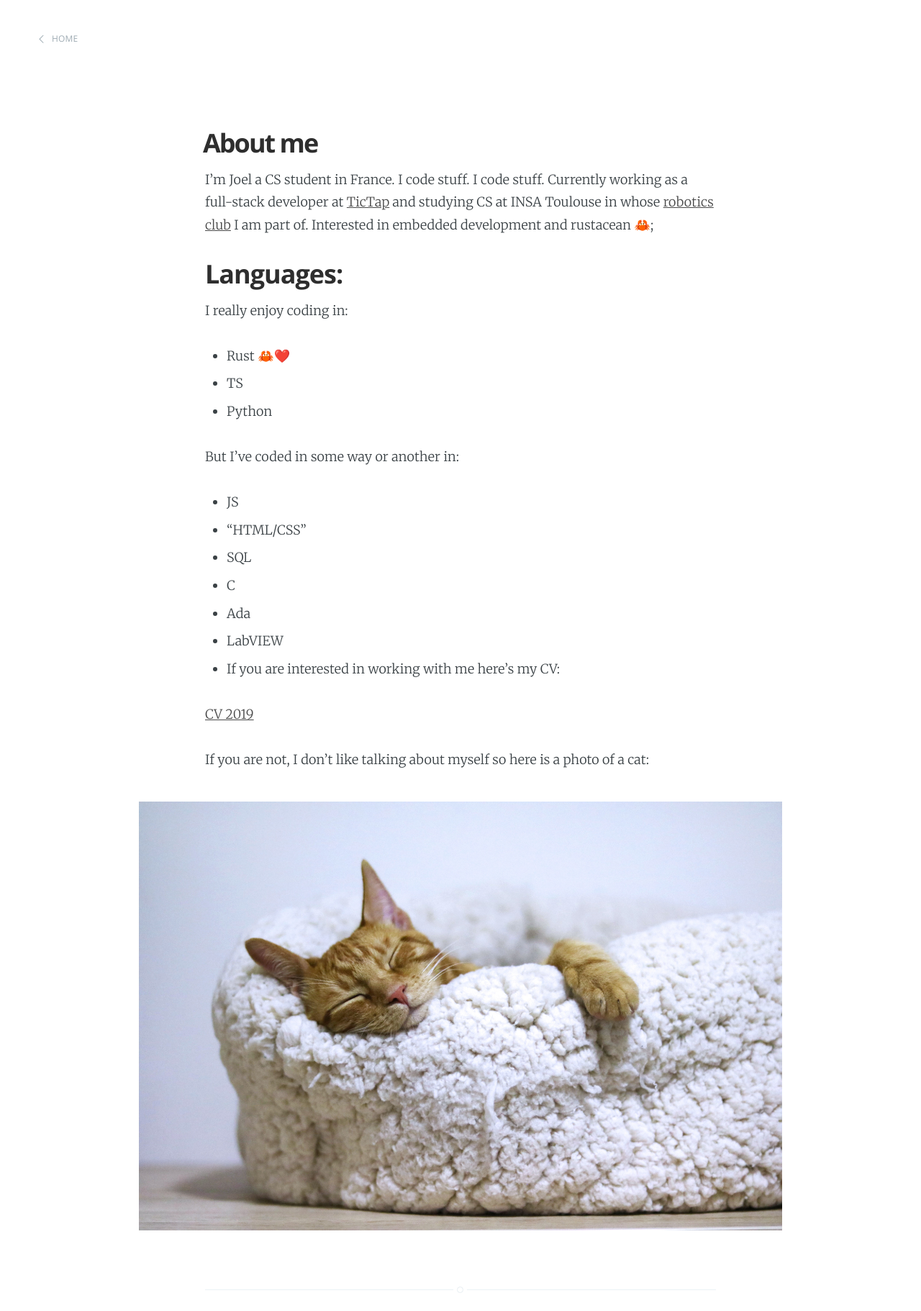
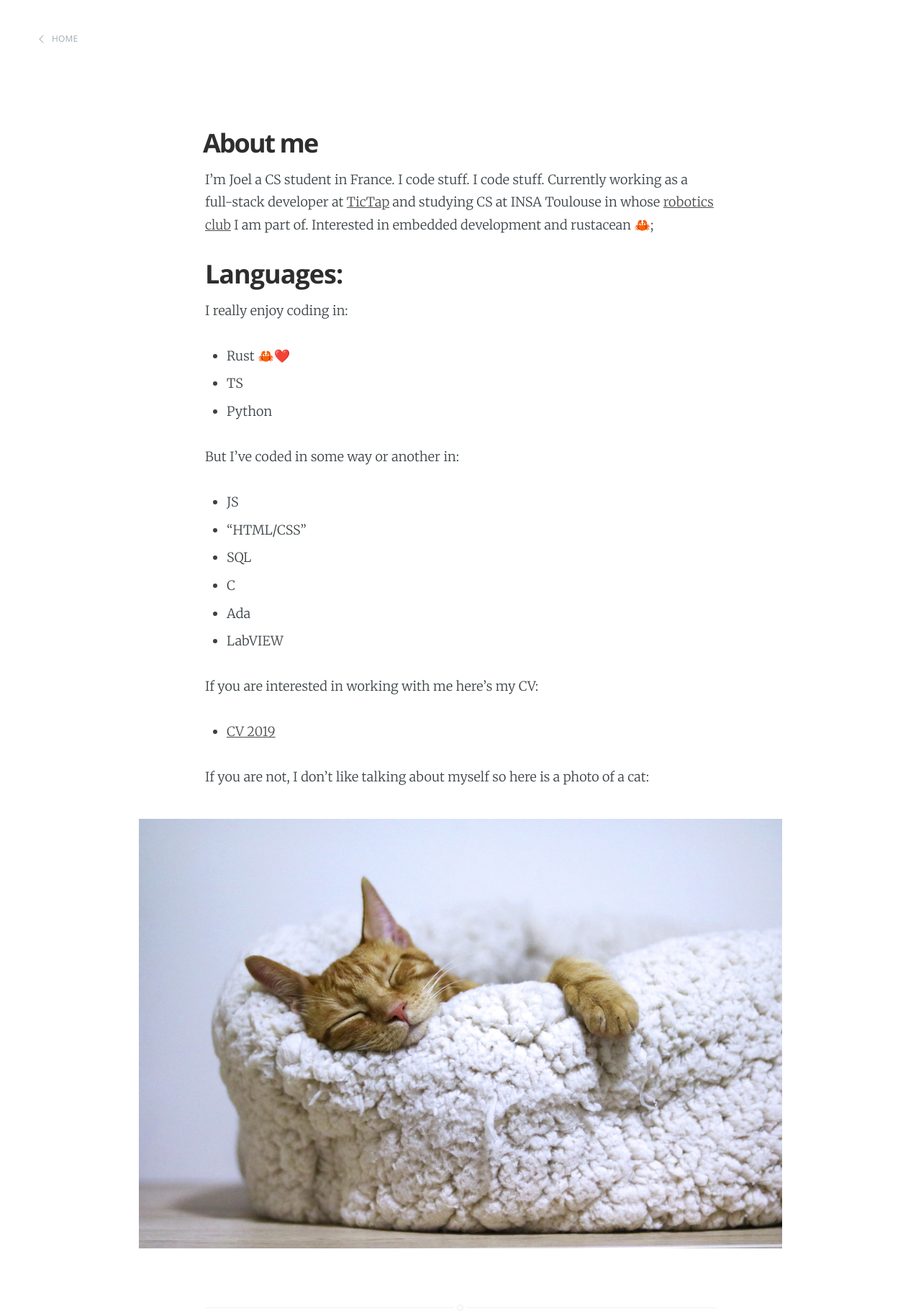
Before and after one commit to joelimgu/joelimgu.github.io, a Jekyll site: the page built from about.md, in a window 1280 px wide. Shown: the whole page at 72% size. Built offline with Jekyll 4.4.1, drawn with Linux system fonts in a browser that asks for light colours; comment, search, counter and statistics services are not loaded; before the commit the page ends 1797 px from its top, so only the background shows below that.

```diff
--- a/about.md
+++ b/about.md
@@ -21,10 +21,11 @@ But I've coded in some way or another in:
 - C
 - Ada
 - LabVIEW
--
+
+
 If you are interested in working with me here's my CV:
 
-[CV 2019]({{site.url}}/assets/documents/CV_Joel_2019.pdf)
+- [CV 2019]({{site.url}}/assets/documents/CV_Joel_2019.pdf)
 
 
 If you are not, I don't like talking about myself so here is a photo of a cat:
```
